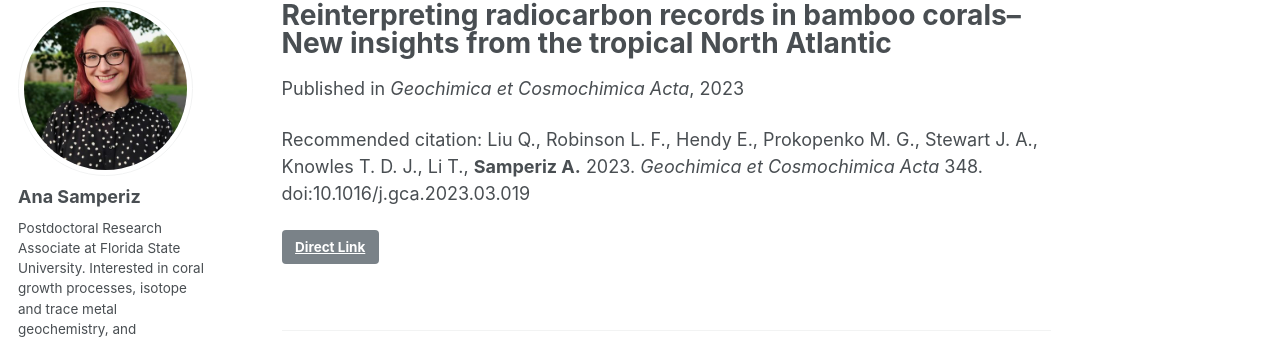
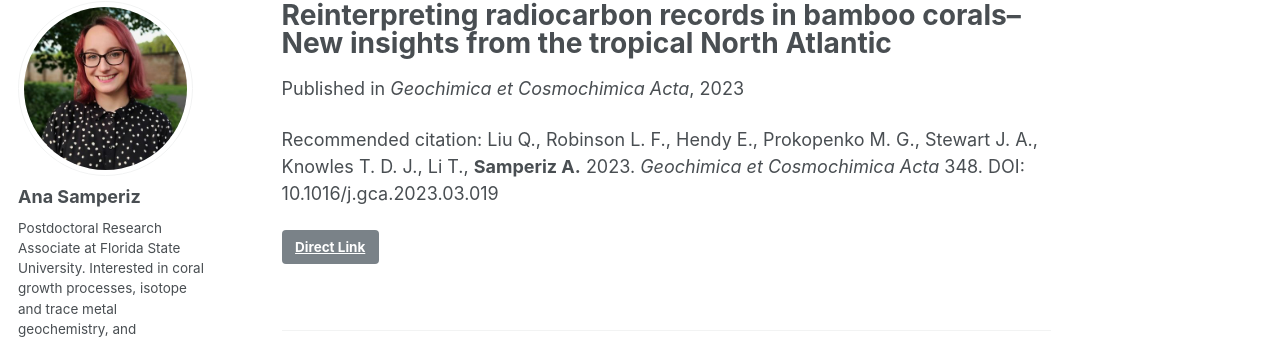
Before and after one commit to anasamperiz/anasamperiz.github.io, a Jekyll site: the page built from _publications/20230501_Liu.md, in a window 1280 px wide. Shown: the part 117-459 px from the top of the page. Built offline with Jekyll 4.4.1, drawn with Linux system fonts in a browser that asks for light colours; some web fonts are replaced.

Commit message:
Update 20230501_Liu.md

```diff
--- a/_publications/20230501_Liu.md
+++ b/_publications/20230501_Liu.md
@@ -6,5 +6,5 @@ date: 2023-05-01
 venue: 'Geochimica et Cosmochimica Acta'
 paperurl:
 link: 'https://doi.org/10.1016/j.gca.2023.03.019'
-citation: 'Liu Q., Robinson L. F., Hendy E., Prokopenko M. G., Stewart J. A., Knowles T. D. J., Li T., <b>Samperiz A.</b> 2023. <i>Geochimica et Cosmochimica Acta</i> 348. doi:10.1016/j.gca.2023.03.019'
+citation: 'Liu Q., Robinson L. F., Hendy E., Prokopenko M. G., Stewart J. A., Knowles T. D. J., Li T., <b>Samperiz A.</b> 2023. <i>Geochimica et Cosmochimica Acta</i> 348. DOI: 10.1016/j.gca.2023.03.019'
 ---
```
